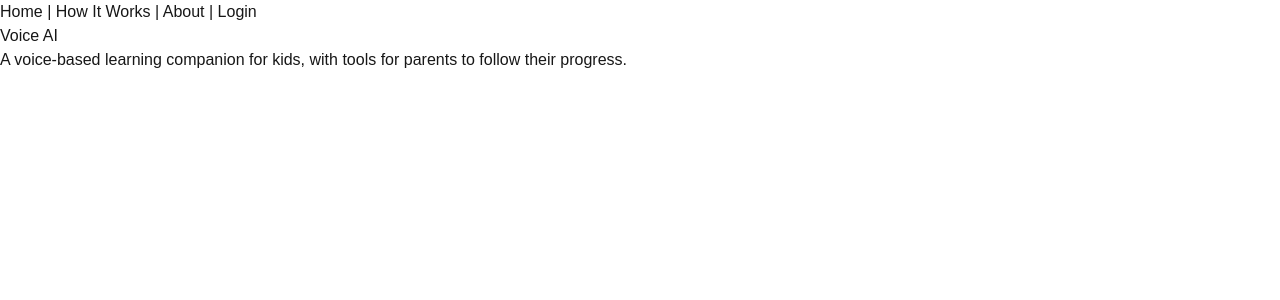
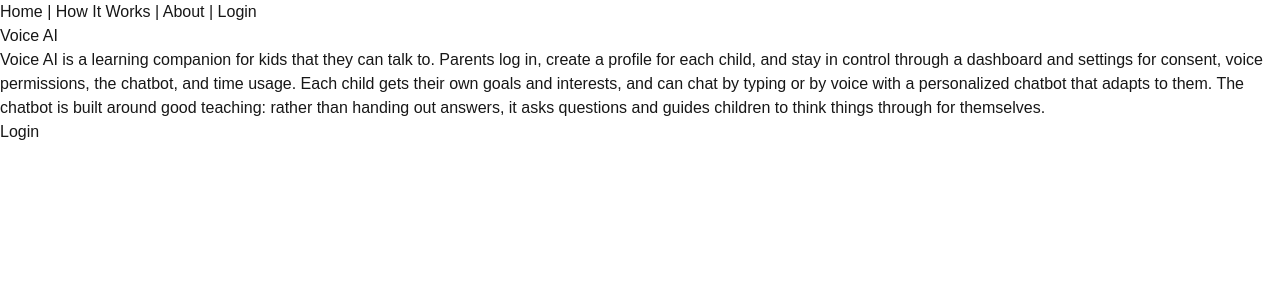
Before and after one commit to ProBracket/Capstone_Project, a Next.js app: page /homepage in a window 1280 px wide. Shown: the top 300 px of the page. Built offline with nearby package versions, Linux system fonts and the light colour scheme.

Commit message:
Add homepage summary and login link

```diff
--- a/app/homepage/page.tsx
+++ b/app/homepage/page.tsx
@@ -1,8 +1,20 @@
+import Link from "next/link";
+
 export default function Homepage() {
   return (
     <main>
       <h1>Voice AI</h1>
-      <p>A voice-based learning companion for kids, with tools for parents to follow their progress.</p>
+      <p>
+        Voice AI is a learning companion for kids that they can talk to. Parents
+        log in, create a profile for each child, and stay in control through a
+        dashboard and settings for consent, voice permissions, the chatbot, and
+        time usage. Each child gets their own goals and interests, and can chat
+        by typing or by voice with a personalized chatbot that adapts to them.
+        The chatbot is built around good teaching: rather than handing out
+        answers, it asks questions and guides children to think things through
+        for themselves.
+      </p>
+      <Link href="/login">Login</Link>
     </main>
   );
 }
```
